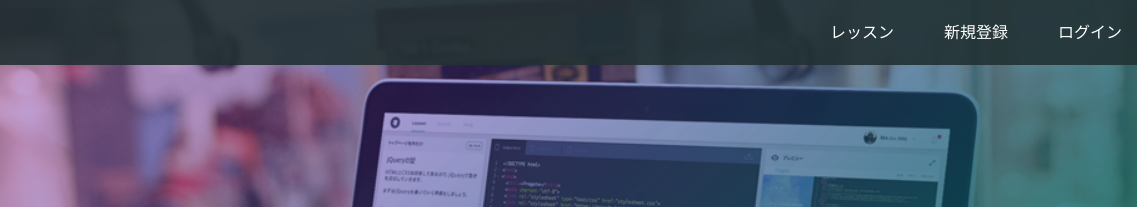
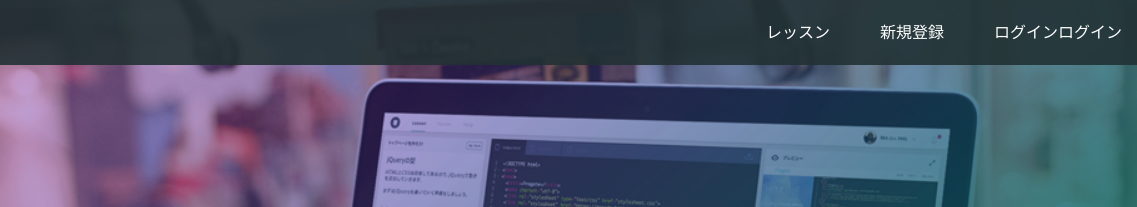
Before and after one commit to Ikejapa/ikejapa.github.io, a plain HTML site: page index.html in a window 1280 px wide. Shown: the top 207 px of the page, 143-1280 px from the left. Drawn offline with Linux system fonts and the light colour scheme.

Commit message:
Update index.html

```diff
--- a/index.html
+++ b/index.html
@@ -17,7 +17,7 @@
       <div class="header-right">
         <a href="#">レッスン</a>
         <a href="#">新規登録</a>
-        <a href="#" class="login">ログイン</a>
+        <a href="#" class="login">ログインログイン</a>
       </div>
     </div>
   </header>
```
